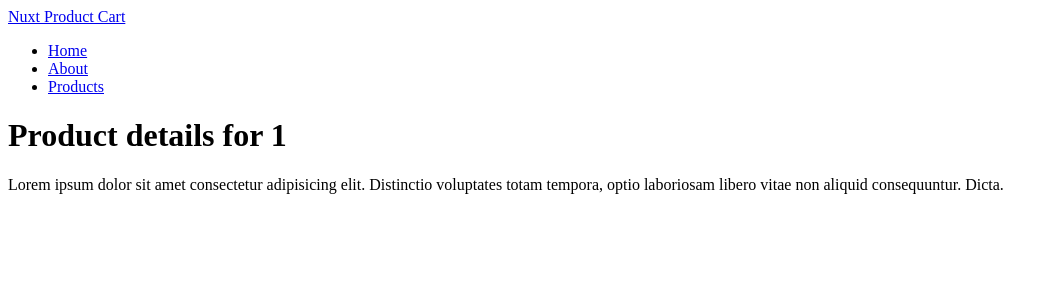
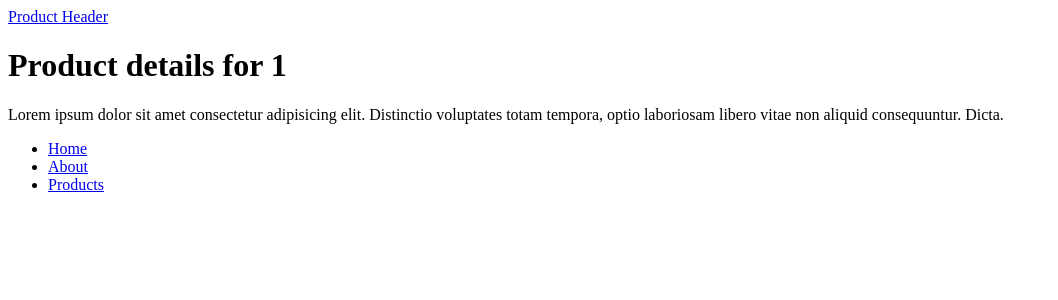
Before and after one commit to iamsukanta/nuxt3-product-cart-application, a Nuxt app: page /products/1 in a window 1280 px wide. Shown: the top 300 px of the page, without its empty margins (0-1058 px from the left). Built offline with nearby package versions, Linux system fonts and the light colour scheme.

Commit message:
nuxt custom layout added for products

```diff
--- a/layouts/default.vue
+++ b/layouts/default.vue
@@ -10,7 +10,9 @@
         </ul>
       </nav>
     </header>
-    <slot />
+    <div>
+      <slot />
+    </div>
   </div>
 </template>
 
--- /dev/null
+++ b/layouts/products.vue
@@ -0,0 +1,29 @@
+<template>
+  <div>
+    <header>
+      <nav>
+        <NuxtLink to="/">Product Header</NuxtLink>
+      </nav>
+    </header>
+    <div>
+      <slot />
+    </div>
+    <footer>
+      <ul>
+        <li><NuxtLink to="/">Home</NuxtLink></li>
+        <li><NuxtLink to="/about">About</NuxtLink></li>
+        <li><NuxtLink to="/products">Products</NuxtLink></li>
+      </ul>
+    </footer>
+  </div>
+</template>
+
+<script setup>
+
+</script>
+
+<style  scoped>
+  .router-link-exact-active {
+    color: #12b488;
+  }
+</style>
--- a/pages/products/[id].vue
+++ b/pages/products/[id].vue
@@ -7,6 +7,9 @@
 
 <script setup>
   const { id } = useRoute().params;
+  definePageMeta({
+    layout: 'products'
+  })
 </script>
 
 <style scoped>
--- a/pages/products/index.vue
+++ b/pages/products/index.vue
@@ -7,7 +7,9 @@
 </template>
 
 <script setup>
-
+  definePageMeta({
+    layout: 'products'
+  })
 </script>
 
 <style  scoped>
```
